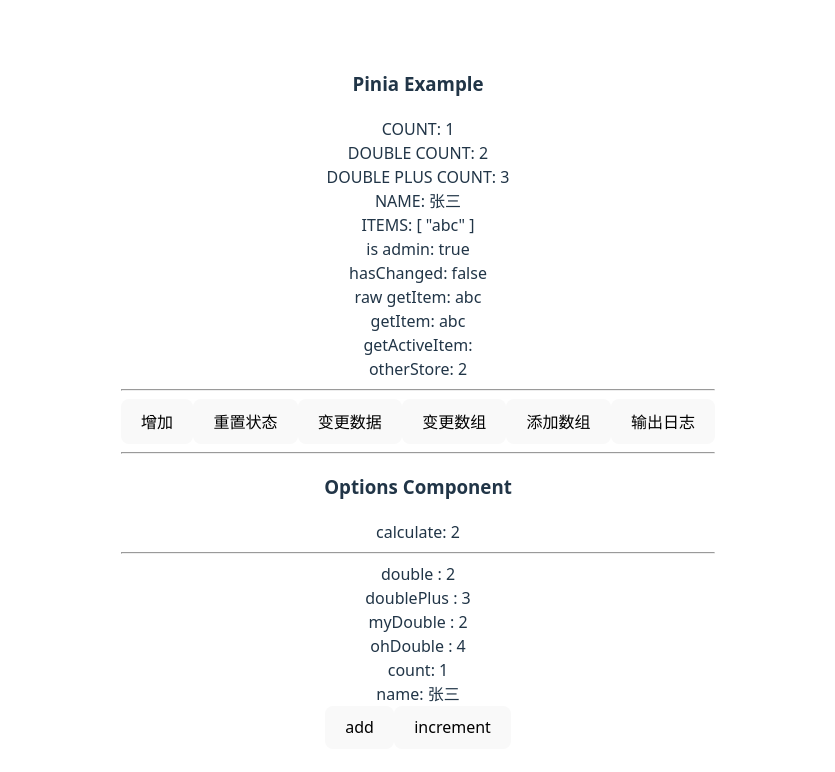
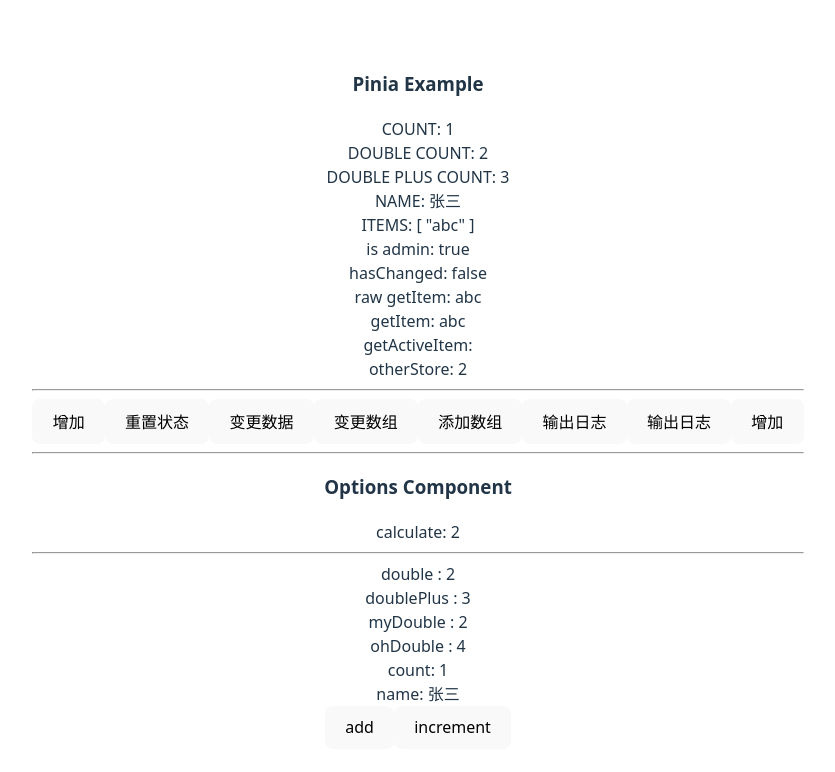
Before and after one commit to hooj0/vue-examples, a Vue app in the folder 07.scale/app/: page / in a window 1280 px wide. Shown: the top 772 px of the page, without its empty margins (222-1057 px from the left). Built offline with nearby package versions, Linux system fonts and the light colour scheme.

Commit message:
refactor(07.scale):优化 App.vue 中的 store 解构和引用
- 使用 storeToRefs 解构 getter 函数，确保响应式
- 直接解构 action，提高代码可读性- 在模板中添加新按钮，演示新功能

```diff
--- a/07.scale/app/src/App.vue
+++ b/07.scale/app/src/App.vue
@@ -27,8 +27,12 @@
     console.log('状态被修改：', mutation, state);
 });
 
-// 解构 getter 函数
-const { getItem, getActiveItem } = storeToRefs(counterStore)
+// 解构 getter 函数（提取为 ref）
+// 跳过所有的 action 或非响应式 (不是 ref 或 ) 的属性
+const { getItem, getActiveItem } = storeToRefs(counterStore);
+
+// 作为 action 的 increment 可以直接解构
+const { increment, output } = counterStore
 </script>
 
 <template>
@@ -54,6 +58,8 @@
             <button @click="updateItems">变更数组</button>
             <button @click="counterStore.pushItems('item-' + Math.round(Math.random() * 100))">添加数组</button>
             <button @click="counterStore.output()">输出日志</button>
+            <button @click="output()">输出日志</button>
+            <button @click="increment()">增加</button>
         </div>
         <hr/>
     </div>
```
